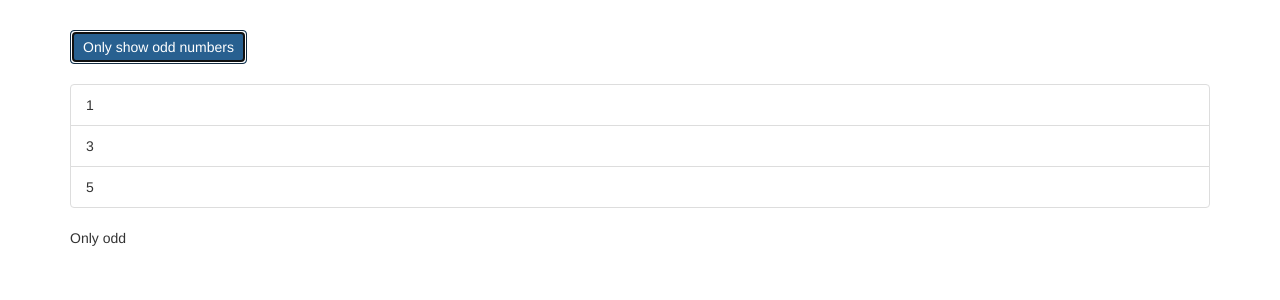
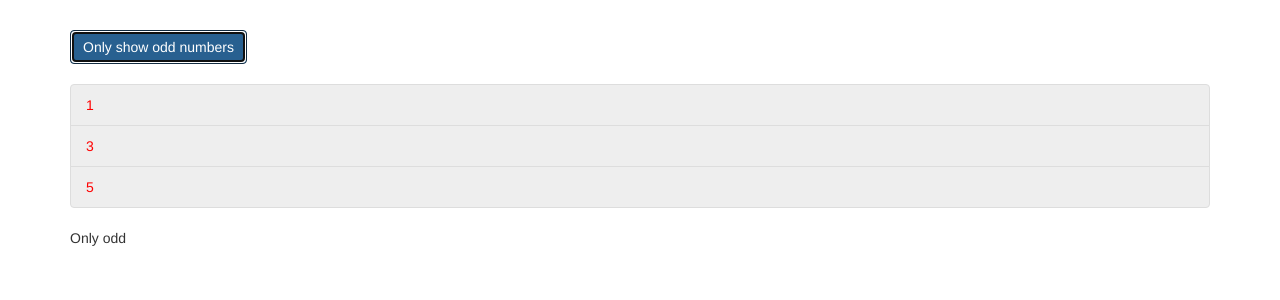
Before and after one commit to elvan/text-highlight-app-angular-directives, an Angular app: page / in a window 1280 px wide. Both pictures are taken after a click on the button "Only show odd numbers". Shown: the top 300 px of the page. Built offline with nearby package versions, Linux system fonts and the light colour scheme.

Commit message:
ngClass and ngStyle

```diff
--- a/src/app/app.component.css
+++ b/src/app/app.component.css
@@ -1,3 +1,11 @@
 .container {
   margin-top: 30px;
 }
+
+.odd {
+  color: red;
+}
+
+.even {
+  color: blue;
+}
--- a/src/app/app.component.html
+++ b/src/app/app.component.html
@@ -9,13 +9,22 @@
 
       <ul class="list-group">
         <div *ngIf="onlyOdd">
-          <li *ngFor="let num of oddNumbers" class="list-group-item">
+          <li
+            *ngFor="let num of oddNumbers"
+            class="list-group-item"
+            [ngClass]="{ odd: num % 2 !== 0 }"
+            [ngStyle]="{ backgroundColor: num % 2 !== 0 ? '#eee' : '#fff' }"
+          >
             {{ num }}
           </li>
         </div>
 
         <div *ngIf="!onlyOdd">
-          <li *ngFor="let num of evenNumbers" class="list-group-item">
+          <li
+            *ngFor="let num of evenNumbers"
+            class="list-group-item"
+            [ngClass]="{ even: num % 2 === 0 }"
+          >
             {{ num }}
           </li>
         </div>
```
